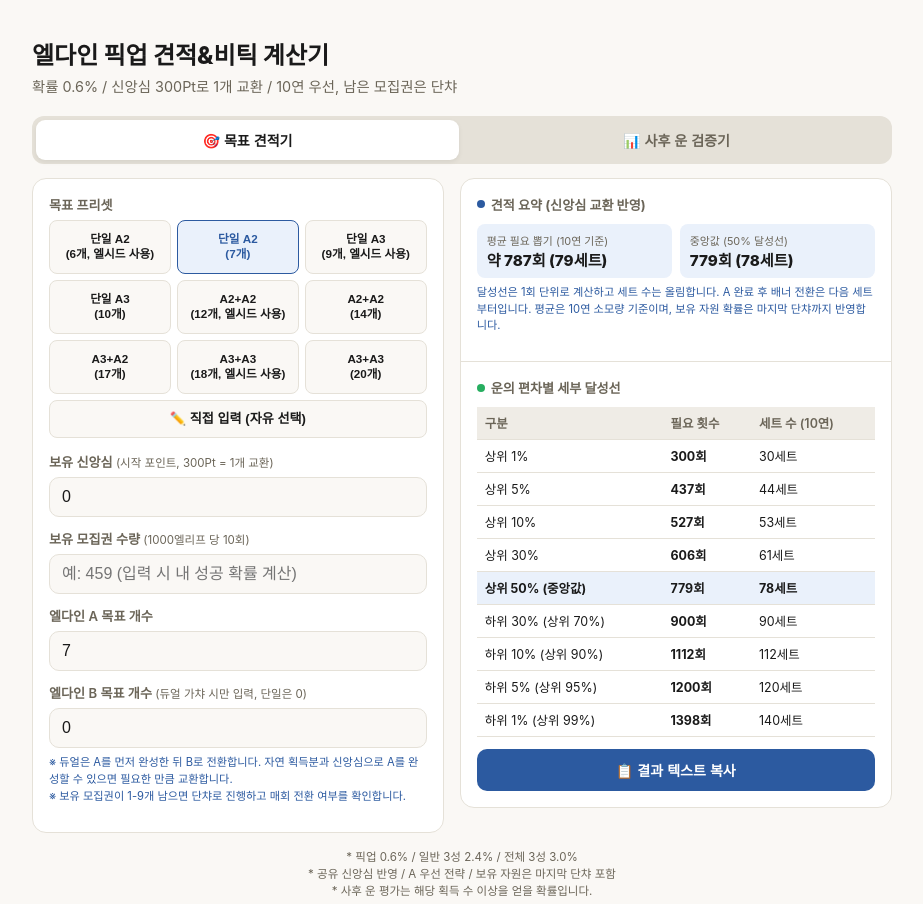
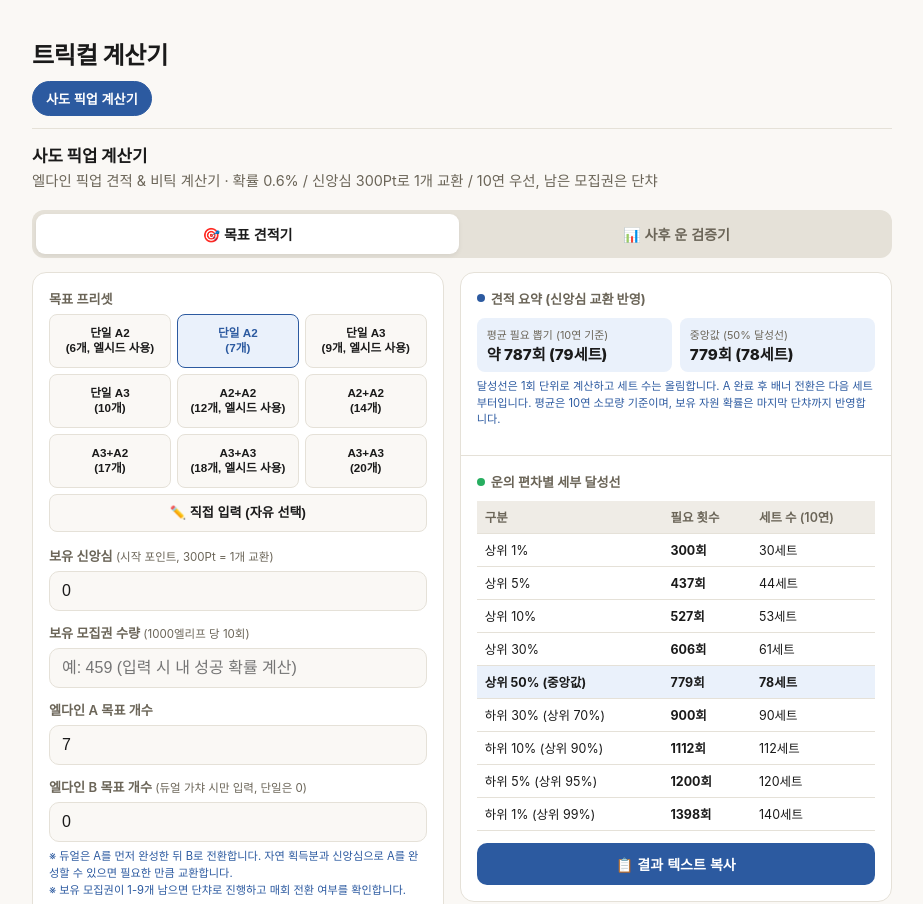
Before and after one commit to trickcalcalc/trickcalcalc.github.io, a plain HTML site: page index.html in a window 1280 px wide. Shown: the top 904 px of the page, without its empty margins (178-1101 px from the left). Drawn offline with Linux system fonts and the light colour scheme.

Commit message:
Rename site to 트릭컬 계산기 and structure 사도 픽업 계산기 as sub-tool

```diff
--- a/index.html
+++ b/index.html
@@ -1,13 +1,13 @@
 <!doctype html>
 <html lang="ko">
 <!--
-엘다인 픽업 견적 & 비틱 계산기 — 유지보수 안내
+트릭컬 계산기 — 유지보수 안내
 
 [수정할 부분 찾기]
-A. 디자인 설정       : 색상, 글자 크기, 간격, 모바일/PC 배치
-B. 견적 입력 화면    : 신앙심, 모집권, 목표 개수 입력란
-C. 견적 결과 화면    : 평균, 중앙값, 달성 확률, 달성선 표
-D. 사후 운 검증 화면 : 획득 수 입력란과 결과 카드
+A. 디자인 설정       : 색상, 글자 크기, 간격, 모바일/PC 배치, 상위 메뉴(.tool-nav)
+B. 견적 입력 화면    : (사도 픽업 계산기) 신앙심, 모집권, 목표 개수 입력란
+C. 견적 결과 화면    : (사도 픽업 계산기) 평균, 중앙값, 달성 확률, 달성선 표
+D. 사후 운 검증 화면 : (사도 픽업 계산기) 획득 수 입력란과 결과 카드
 E. 기본값과 프리셋   : 픽업 확률 P, 목표 프리셋 PRESETS
 F. 확률 계산         : binomExact, binomSurvival
 G. 목표 달성 계산    : advancePlan, progressCdf, planDistribution
@@ -33,7 +33,7 @@ K. 이벤트 연결       : 입력 변경 시 실행할 함수
 <head>
   <meta charset="utf-8">
   <meta name="viewport" content="width=device-width,initial-scale=1,viewport-fit=cover">
-  <title>엘다인 픽업 견적&amp;비틱 계산기</title>
+  <title>트릭컬 계산기</title>
 
   <style>
     /* ==================================================
@@ -94,9 +94,57 @@ K. 이벤트 연결       : 입력 변경 시 실행할 함수
     }
 
     h1 {
-      font-size: 1.3rem;
-      margin: 0 0 6px;
+      font-size: 1.35rem;
+      margin: 0 0 10px;
       font-weight: 800;
+      letter-spacing: -.01em;
+    }
+
+    /* 상위 카테고리(도구) 메뉴 */
+    .tool-nav {
+      display: flex;
+      flex-wrap: wrap;
+      gap: 6px;
+      margin: 0 0 14px;
+      padding-bottom: 12px;
+      border-bottom: 1px solid var(--border);
+    }
+
+    .tool-btn {
+      padding: 7px 13px;
+      border: 1px solid var(--border);
+      border-radius: 999px;
+      background: var(--card);
+      color: var(--sub);
+      font-size: .82rem;
+      font-weight: 700;
+      cursor: pointer;
+      transition: background .15s, border-color .15s, color .15s;
+    }
+
+    .tool-btn:hover {
+      border-color: var(--accent);
+      color: var(--accent);
+    }
+
+    .tool-btn.active {
+      background: var(--accent);
+      border-color: var(--accent);
+      color: #fff;
+    }
+
+    .tool-view {
+      display: none;
+    }
+
+    .tool-view.active {
+      display: block;
+    }
+
+    .tool-title {
+      font-size: 1.05rem;
+      font-weight: 800;
+      margin: 0 0 4px;
     }
 
     .desc {
@@ -457,9 +505,20 @@ K. 이벤트 연결       : 입력 변경 시 실행할 함수
 
 <body>
   <div class="wrap">
-    <h1>엘다인 픽업 견적&amp;비틱 계산기</h1>
+    <h1>트릭컬 계산기</h1>
+
+    <!-- 상위 도구 메뉴: 추후 새 계산기 추가 시 버튼과 .tool-view 섹션을 추가합니다. -->
+    <nav class="tool-nav" id="toolNav" aria-label="계산기 메뉴">
+      <button type="button" class="tool-btn active" data-tool="pickup" onclick="switchTool('pickup')">
+        사도 픽업 계산기
+      </button>
+    </nav>
+
+    <!-- [하위 분류 1] 사도 픽업 계산기 -->
+    <section id="tool-pickup" class="tool-view active" aria-label="사도 픽업 계산기">
+      <h2 class="tool-title">사도 픽업 계산기</h2>
       <p class="desc">
-      확률 0.6% / 신앙심 300Pt로 1개 교환 / 10연 우선, 남은 모집권은 단챠
+        엘다인 픽업 견적 &amp; 비틱 계산기 · 확률 0.6% / 신앙심 300Pt로 1개 교환 / 10연 우선, 남은 모집권은 단챠
       </p>
 
       <div class="tabs">
@@ -711,6 +770,7 @@ K. 이벤트 연결       : 입력 변경 시 실행할 함수
         </div>
       </div>
     </div>
+    </section>
 
     <!-- 하단 안내 및 방문자 배지 -->
     <div class="footer">
@@ -778,6 +838,16 @@ K. 이벤트 연결       : 입력 변경 시 실행할 함수
     };
     $("presetGrid").appendChild(custom);
 
+    // 상위 도구(하위 분류) 전환
+    function switchTool(toolId) {
+      document.querySelectorAll(".tool-btn").forEach((btn) => {
+        btn.classList.toggle("active", btn.dataset.tool === toolId);
+      });
+      document.querySelectorAll(".tool-view").forEach((view) => {
+        view.classList.toggle("active", view.id === "tool-" + toolId);
+      });
+    }
+
     // 탭 버튼 강조와 실제 화면을 함께 전환합니다.
     function switchTab(t) {
       document.querySelectorAll(".tab-btn").forEach((b, i) => {
```
Also changed, not shown: 1 other file. Lines whose indentation alone changed are shown as unchanged.
